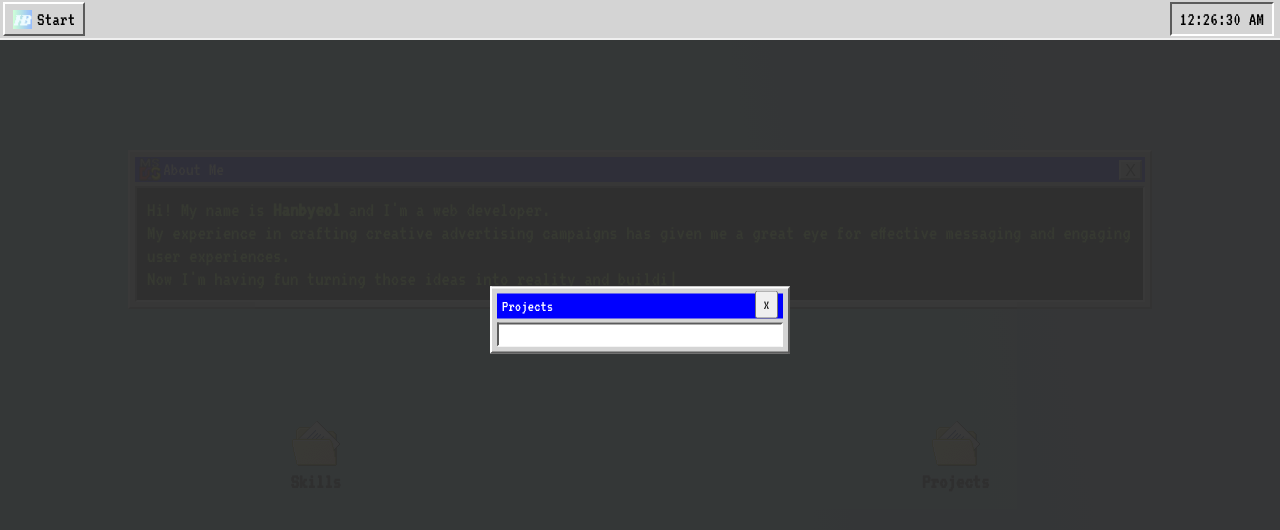
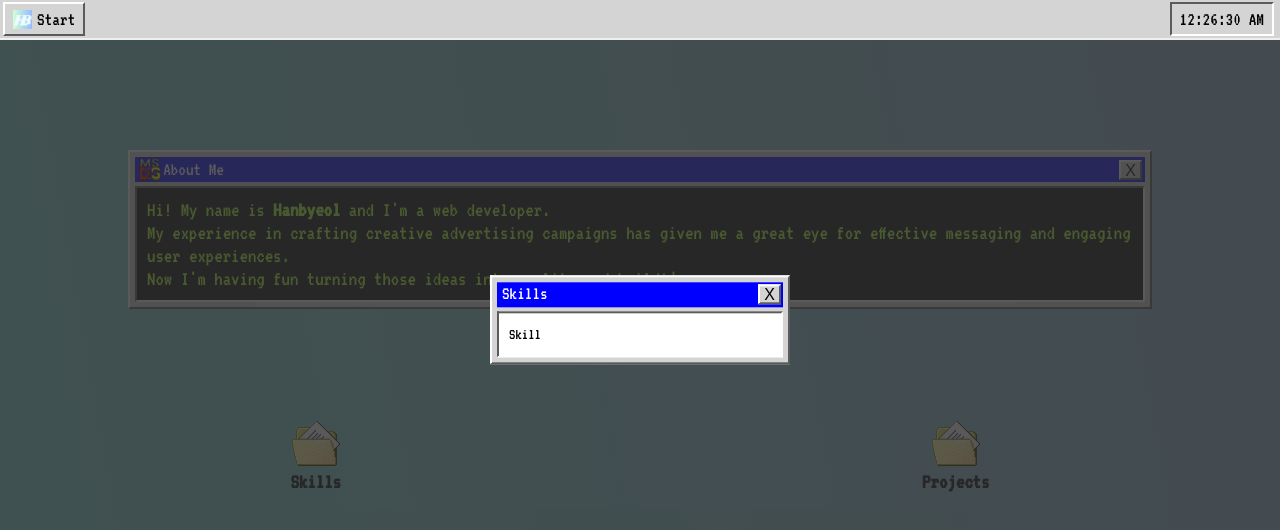
Before and after one commit to bieeeee/hanbyeol.me, a React (Create React App) app: page / in a window 1280 px wide. Both pictures are taken after a click on the element "Skills". Shown: the top 530 px of the page. Built offline with nearby package versions, Linux system fonts and the light colour scheme; a web font is replaced by a local one.

Commit message:
Add skill and project modal

```diff
--- a/src/components/Modal/Modal.css
+++ b/src/components/Modal/Modal.css
@@ -2,9 +2,12 @@
   display: flex;
 }
 
+
+/* For hiding scroll purpose */
+/*
 body.active-modal {
   overflow-y: hidden;
-}
+} */
 
 .btn-modal {
   padding: 10px 20px;
@@ -13,10 +16,6 @@ body.active-modal {
   font-size: 18px;
   width: fit-content;
   text-align: center;
-}
-
-.btn-modal img {
-  /* width: 50%; */
 }
 
 .modal, .overlay {
@@ -53,9 +52,19 @@ body.active-modal {
 
 .close-modal {
   position: absolute;
-  top: 2px;
-  right: 10px;
-  padding: 5px 7px;
+  top: 7px;
+  right: 7px;
+  width: 23px;
+  height: 20px;
+  text-align: center;
+  color: black;
+  font-family:Arial, Helvetica, sans-serif;
+  font-size: 16px;
+  border-top: 2px solid white;
+  border-right: 2px solid #5b5b5b;
+  border-bottom: 2px solid #5b5b5b;
+  border-left: 2px solid white;
+  background-color: #d4d4d4;
 }
 .modal-bar {
   background-color: blue;
@@ -65,6 +74,7 @@ body.active-modal {
   display: flex;
   align-items: center;
   padding-left: 5px;
+  font-size: 19px;
 }
 
 .modal-content {
--- a/src/components/Modal/Modal.js
+++ b/src/components/Modal/Modal.js
@@ -1,38 +1,44 @@
 import React, { useState } from 'react'
 import "./Modal.css"
+import Skill from './Skill';
+import Project from './Project';
 
 function Modal() {
-  const [modal, setModal] = useState(false);
-  const toggleModal = () => {
-    setModal(!modal);
+  const [skillModal, setSkillModal] = useState(false);
+  const [projectModal, setProjectModal] = useState(false);
+
+  const toggleSkillModal = () => {
+    setSkillModal(!skillModal);
+  }
+  const toggleProjectModal = () => {
+    setProjectModal(!projectModal);
   }
 
-  if(modal) {
-    document.body.classList.add('active-modal')
-  } else {
-    document.body.classList.remove('active-modal')
-  }
+  // For hiding scroll purpose
+  // if(skillModal) {
+  //   document.body.classList.add('active-modal')
+  // } else {
+  //   document.body.classList.remove('active-modal')
+  // }
 
   return (
     <>
       <div className='folders'>
-        <div
-          onClick={toggleModal}
-          className='btn-modal'>
+        <div onClick={toggleSkillModal} className='btn-modal'>
           <img src='folder.png' alt='folder' />
           <h3>Skills</h3>
         </div>
 
-        {modal && (
+        {skillModal && (
           <div className='modal'>
-              <div onClick={toggleModal} className='overlay'>
+              <div onClick={toggleSkillModal} className='overlay'>
                 <div className='modal-container'>
                   <div className="modal-bar">
                     <p>Skills</p>
-                    <button onClick={toggleModal} className='close-modal'>X</button>
+                    <button onClick={toggleSkillModal} className='close-modal'>X</button>
                   </div>
                   <div className="modal-content">
-
+                    <Skill />
                   </div>
                 </div>
               </div>
@@ -40,22 +46,22 @@ function Modal() {
         }
 
         <div
-          onClick={toggleModal}
+          onClick={toggleProjectModal}
           className='btn-modal'>
           <img src='folder.png' alt='folder' />
           <h3>Projects</h3>
         </div>
 
-        {modal && (
+        {projectModal && (
           <div className='modal'>
-              <div onClick={toggleModal} className='overlay'>
+              <div onClick={toggleProjectModal} className='overlay'>
                 <div className='modal-container'>
                   <div className="modal-bar">
                     <p>Projects</p>
-                    <button onClick={toggleModal} className='close-modal'>X</button>
+                    <button onClick={toggleProjectModal} className='close-modal'>X</button>
                   </div>
                   <div className="modal-content">
-
+                    <Project />
                   </div>
                 </div>
               </div>
--- /dev/null
+++ b/src/components/Modal/Project.js
@@ -0,0 +1,7 @@
+import React from 'react'
+
+export default function Project() {
+  return (
+    <div>Project</div>
+  )
+}
--- /dev/null
+++ b/src/components/Modal/Skill.js
@@ -0,0 +1,9 @@
+import React from 'react'
+
+function Skill() {
+  return (
+    <div>Skill</div>
+  )
+}
+
+export default Skill
```
